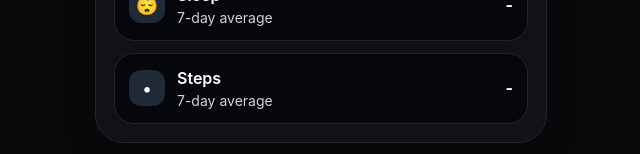
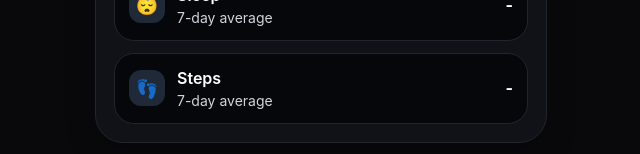
Before and after one commit to franfarr/fitness-tracker-app, a React (Vite) app: page / in a window 1280 px wide. Shown: the part 2014-2168 px from the top of the page, without its empty margins (319-959 px from the left). Built offline with nearby package versions, Linux system fonts and the light colour scheme.

Commit message:
Update App.jsx

```diff
--- a/src/App.jsx
+++ b/src/App.jsx
@@ -14,6 +14,8 @@ const getIcon = (id) => {
       return "😴";
     case "water":
       return "💧";
+       case "steps":
+      return "👣";
     default:
       return "•";
   }
```
